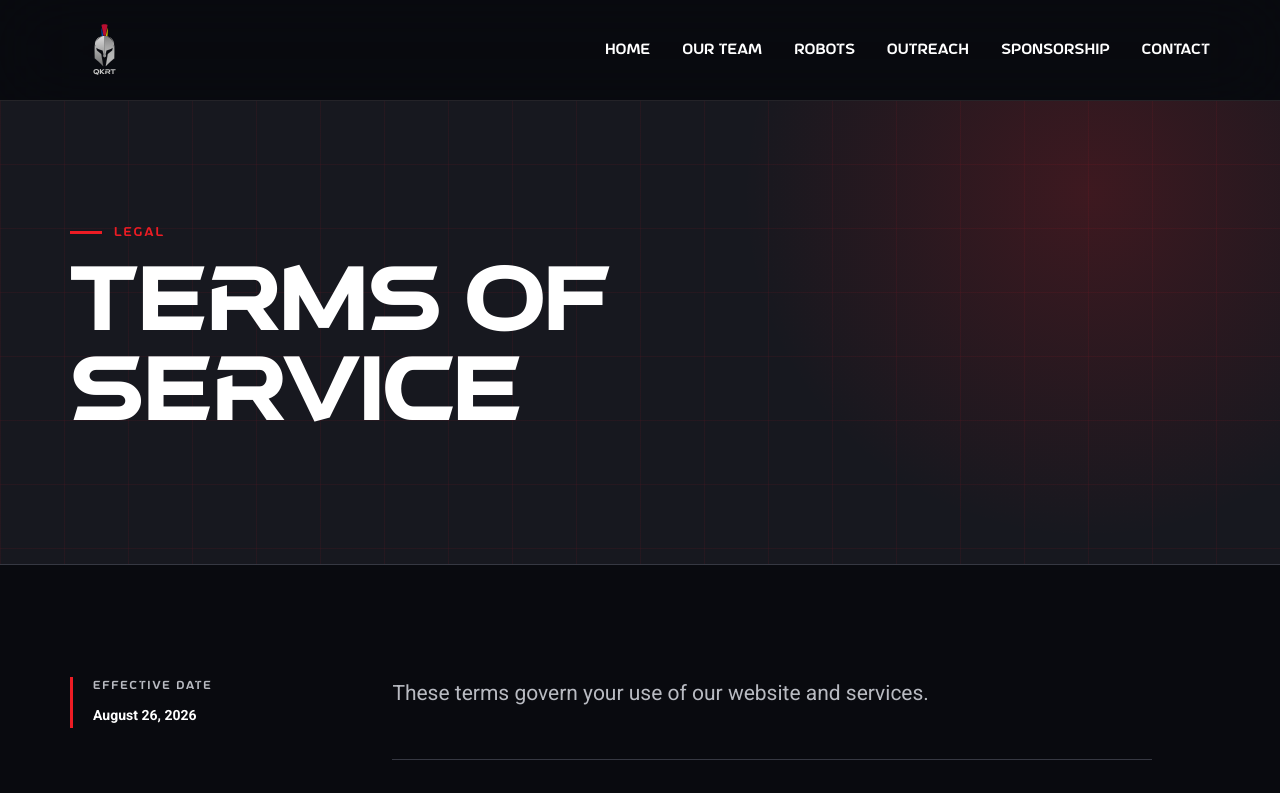
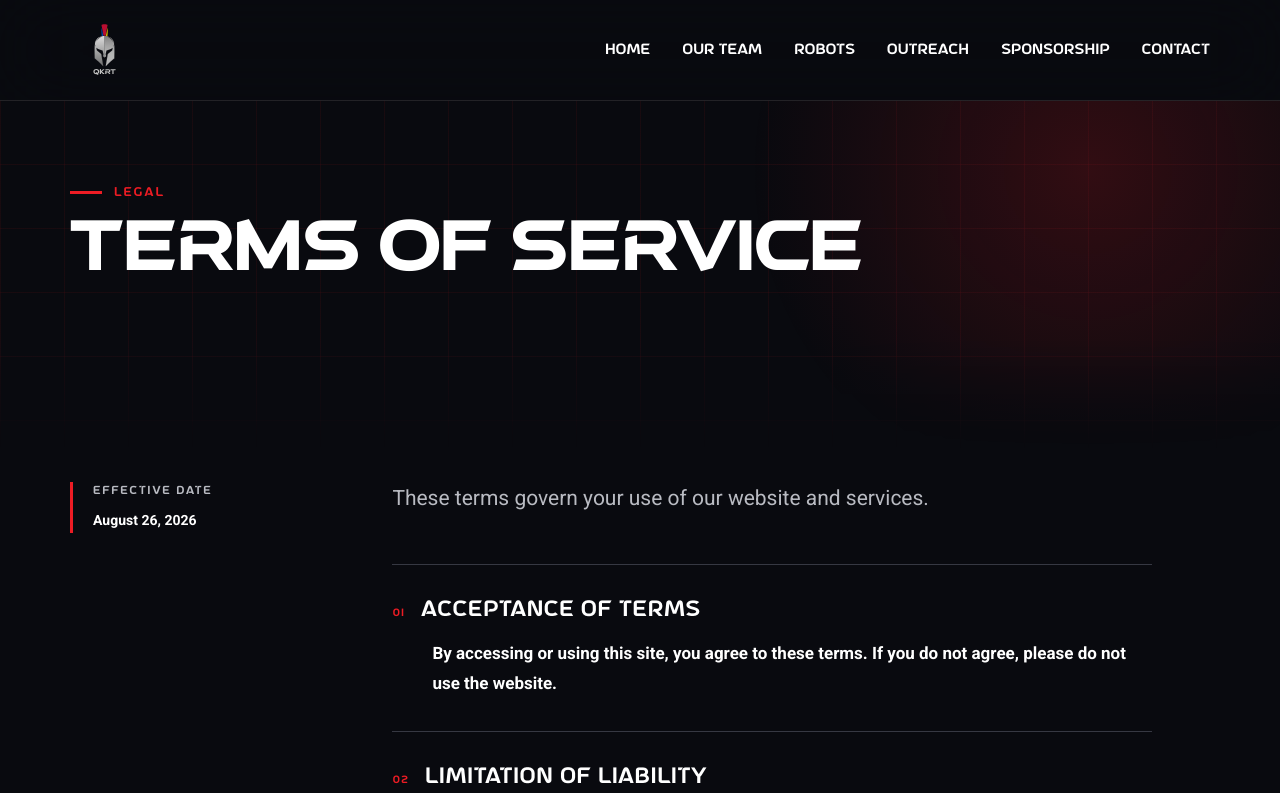
Before and after one commit to Gabe3L/qkrt.ca, a Next.js app: page /terms in a window 1280 px wide. Shown: the top 793 px of the page. Built offline with nearby package versions, Linux system fonts and the light colour scheme.

Commit message:
Updated legal page styling

```diff
--- a/app/components/LegalPage.tsx
+++ b/app/components/LegalPage.tsx
@@ -17,17 +17,17 @@ const effectiveDate = "August 26, 2026";
 export function LegalPage({ title, description, sections }: LegalPageProps) {
   return (
     <main className="bg-qk-base pt-25 max-[820px]:pt-21.5">
-      <header className="relative isolate overflow-hidden border-b border-qk-border bg-qk-surface">
+      <header className="relative isolate">
         <div
-          className="absolute inset-0 -z-10 bg-[linear-gradient(90deg,rgb(237_28_36/7%)_1px,transparent_1px),linear-gradient(rgb(237_28_36/7%)_1px,transparent_1px),radial-gradient(circle_at_85%_20%,rgb(237_28_36/18%),transparent_30%)] bg-size-[64px_64px,64px_64px,auto]"
+          className="absolute inset-x-0 top-0 -bottom-20 -z-10 bg-[linear-gradient(90deg,rgb(237_28_36/7%)_1px,transparent_1px),linear-gradient(rgb(237_28_36/7%)_1px,transparent_1px),radial-gradient(circle_at_85%_20%,rgb(237_28_36/18%),transparent_30%)] bg-size-[64px_64px,64px_64px,auto] [mask-image:linear-gradient(to_bottom,black_0%,black_68%,transparent_100%)]"
           aria-hidden="true"
         />
-        <div className={`${siteContainer} py-[clamp(72px,10vw,124px)]`}>
-          <p className="mb-5 flex items-center gap-3 font-brand text-xs tracking-[.16em] text-qk-red uppercase before:h-0.75 before:w-8 before:bg-qk-red before:content-['']">
+        <div className={`${siteContainer} py-[clamp(52px,7vw,84px)]`}>
+          <p className="mb-4 flex items-center gap-3 font-brand text-xs tracking-[.16em] text-qk-red uppercase before:h-0.75 before:w-8 before:bg-qk-red before:content-['']">
             Legal
           </p>
           <h1
-            className={`${heading} max-w-225 text-[clamp(44px,7vw,82px)] tracking-[-.02em] text-balance`}
+            className={`${heading} max-w-225 text-[clamp(38px,5.5vw,64px)] tracking-[-.02em] text-balance`}
           >
             {title}
           </h1>
@@ -56,7 +56,7 @@ export function LegalPage({ title, description, sections }: LegalPageProps) {
                   <span className="font-brand text-[10px] tracking-[.12em] text-qk-red" aria-hidden="true">
                     {String(index + 1).padStart(2, "0")}
                   </span>
-                  <h2 className="font-brand text-[clamp(17px,2vw,21px)] leading-[1.25] tracking-[.02em] uppercase">
+                  <h2 className="font-brand text-[clamp(17px,2vw,21px)] leading-tight tracking-[.02em] uppercase">
                     {section.title}
                   </h2>
                 </div>
```
